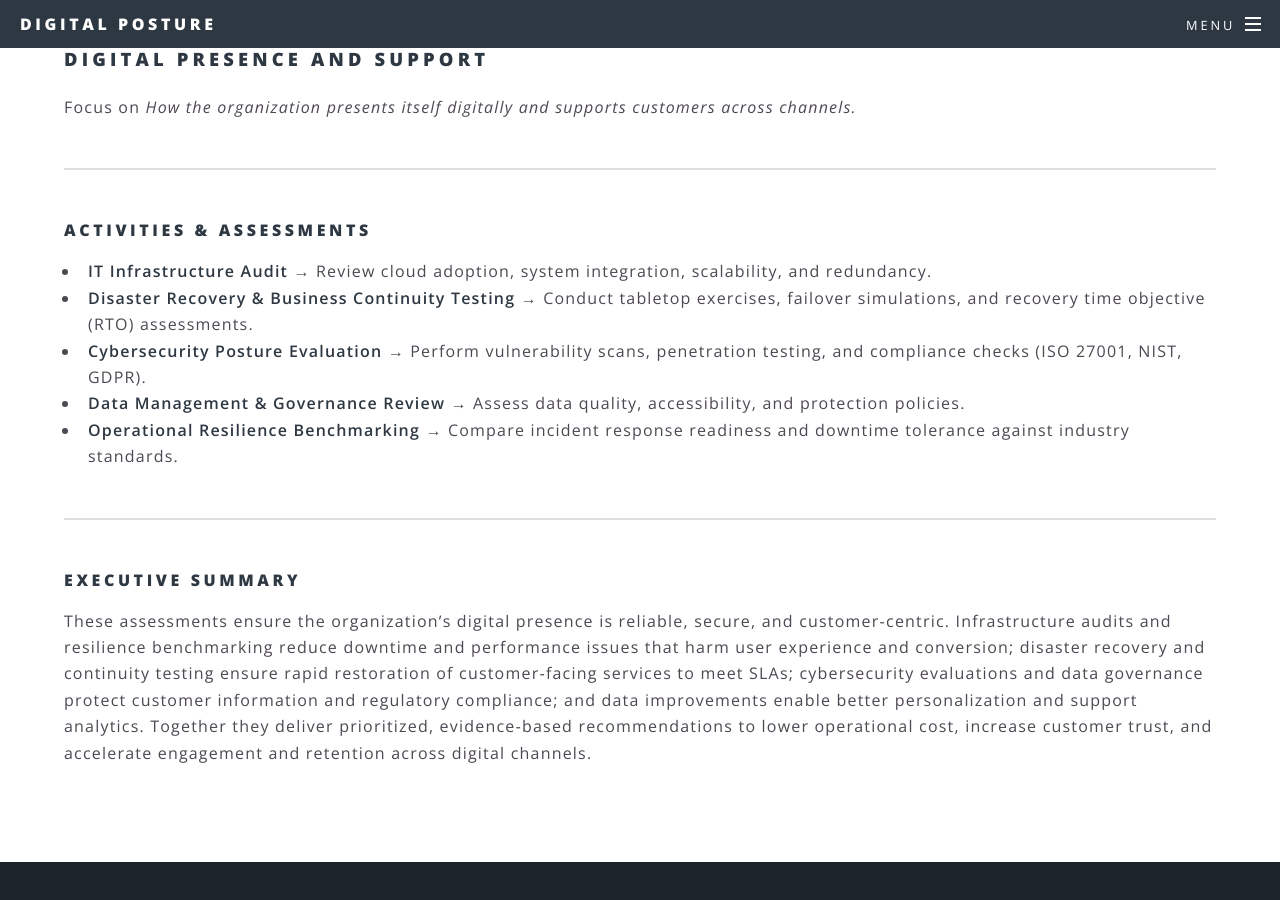
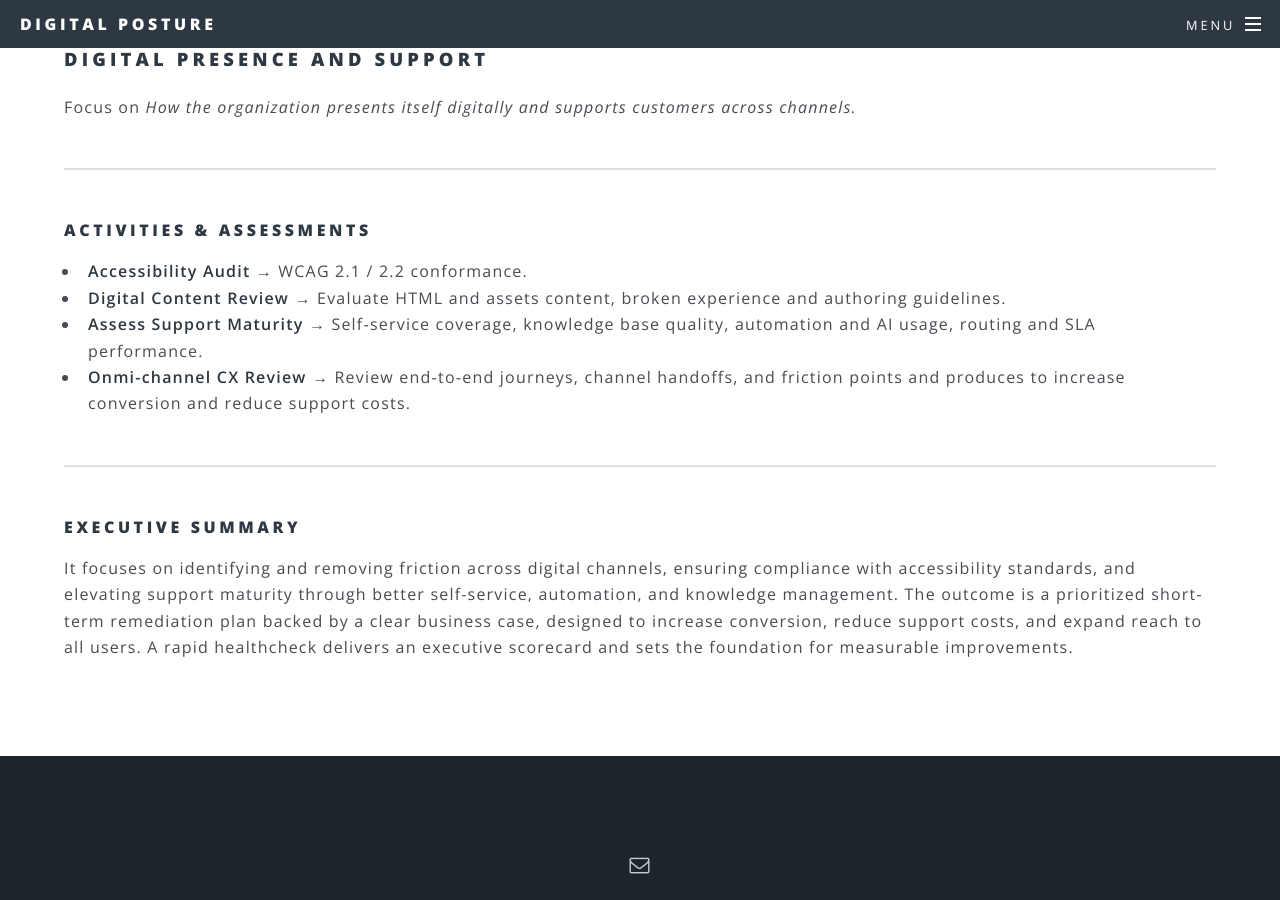
Before and after one commit to mixxr/mixxr.github.io, a Jekyll site: the page built from _digital_posture/Digital Presence and Support.html, in a window 1280 px wide and 900 px high, scrolled down 446 px. Built offline with Jekyll 4.4.1, drawn with Linux system fonts in a browser that asks for light colours.

Commit message:
presence and support page fixed

```diff
--- a/_digital_posture/Digital Presence and Support.html
+++ b/_digital_posture/Digital Presence and Support.html
@@ -12,12 +12,11 @@
 	<hr />
 	<h4>Activities & Assessments</h4>
     <ul>
-        <li><strong>IT Infrastructure Audit</strong> &rarr; Review cloud adoption, system integration, scalability, and redundancy.</li>
-        <li><strong>Disaster Recovery &amp; Business Continuity Testing</strong> &rarr; Conduct tabletop exercises, failover simulations, and recovery time objective (RTO) assessments.</li>
-        <li><strong>Cybersecurity Posture Evaluation</strong> &rarr; Perform vulnerability scans, penetration testing, and compliance checks (ISO 27001, NIST, GDPR).</li>
-        <li><strong>Data Management &amp; Governance Review</strong> &rarr; Assess data quality, accessibility, and protection policies.</li>
-        <li><strong>Operational Resilience Benchmarking</strong> &rarr; Compare incident response readiness and downtime tolerance against industry standards.</li>
+        <li><strong>Accessibility Audit</strong> &rarr; WCAG 2.1 / 2.2 conformance.</li>
+        <li><strong>Digital Content Review</strong> &rarr; Evaluate HTML and assets content, broken experience and authoring guidelines.</li>
+        <li><strong>Assess Support Maturity</strong> &rarr; Self‑service coverage, knowledge base quality, automation and AI usage, routing and SLA performance.</li>
+        <li><strong>Onmi-channel CX Review</strong> &rarr; Review end‑to‑end journeys, channel handoffs, and friction points and produces to increase conversion and reduce support costs.</li>
     </ul>
    <hr/>
 <h4>Executive Summary</h4>
-<p>These assessments ensure the organization’s digital presence is reliable, secure, and customer‑centric. Infrastructure audits and resilience benchmarking reduce downtime and performance issues that harm user experience and conversion; disaster recovery and continuity testing ensure rapid restoration of customer‑facing services to meet SLAs; cybersecurity evaluations and data governance protect customer information and regulatory compliance; and data improvements enable better personalization and support analytics. Together they deliver prioritized, evidence‑based recommendations to lower operational cost, increase customer trust, and accelerate engagement and retention across digital channels.</p>
+<p>It focuses on identifying and removing friction across digital channels, ensuring compliance with accessibility standards, and elevating support maturity through better self-service, automation, and knowledge management. The outcome is a prioritized short-term remediation plan backed by a clear business case, designed to increase conversion, reduce support costs, and expand reach to all users. A rapid healthcheck delivers an executive scorecard and sets the foundation for measurable improvements.</p>
```
